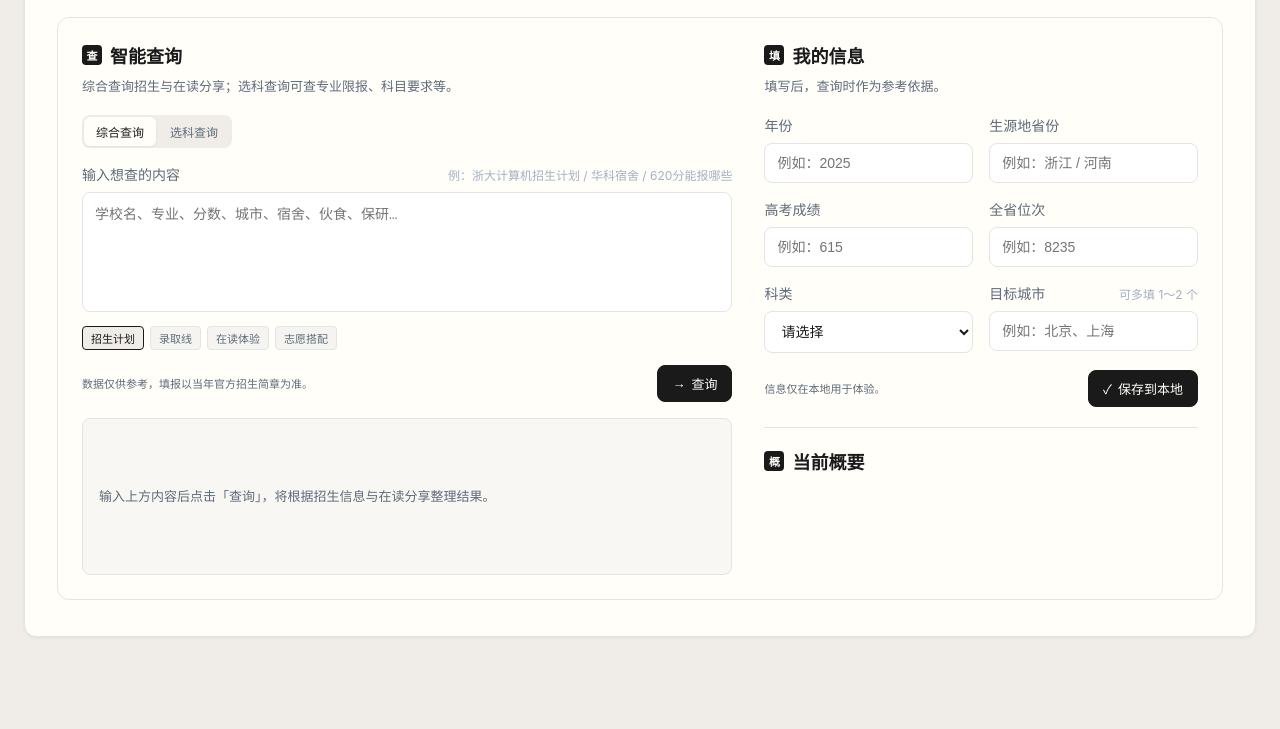
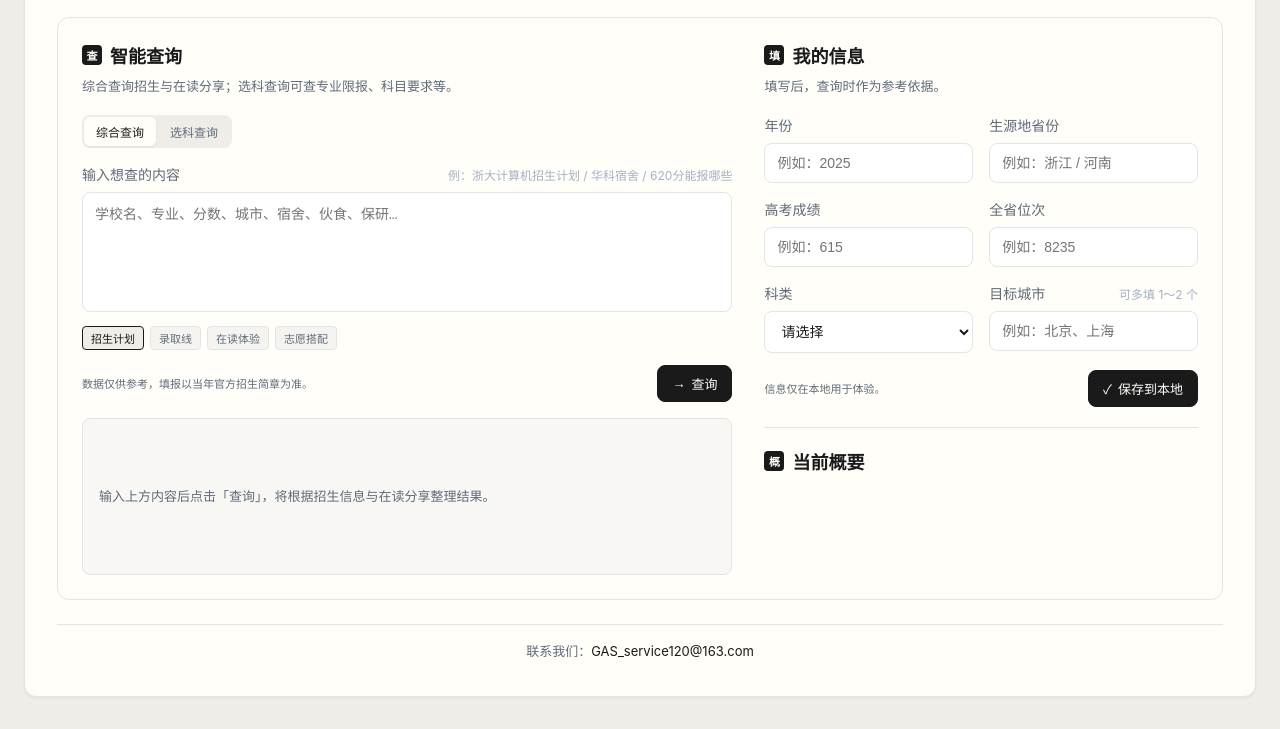
Before and after one commit to Lightinsky523/getothetop, a website: page index.html in a window 1280 px wide. Shown: the part 131-860 px from the top of the page. Before the commit the page ends 800 px from the top, so only its background shows below. Drawn offline with Linux system fonts and the light colour scheme.

Commit message:
Add contact bar with email link to index.html

```diff
--- a/index.html
+++ b/index.html
@@ -216,6 +216,13 @@
     .toast.show { display: block; }
     .toast.success { background: #38a169; }
     .toast.error { background: var(--error); }
+
+    .contact-bar {
+      margin-top: 24px; padding-top: 16px; border-top: 1px solid var(--border-subtle);
+      font-size: 13px; color: var(--text-soft); text-align: center;
+    }
+    .contact-bar a { color: var(--accent); text-decoration: none; }
+    .contact-bar a:hover { text-decoration: underline; }
   </style>
 </head>
 <body>
@@ -374,6 +381,7 @@
           </div>
         </div>
       </div>
+      <div class="contact-bar">联系我们：<a href="mailto:GAS_service120@163.com">GAS_service120@163.com</a></div>
     </div>
   </div>
 
```
